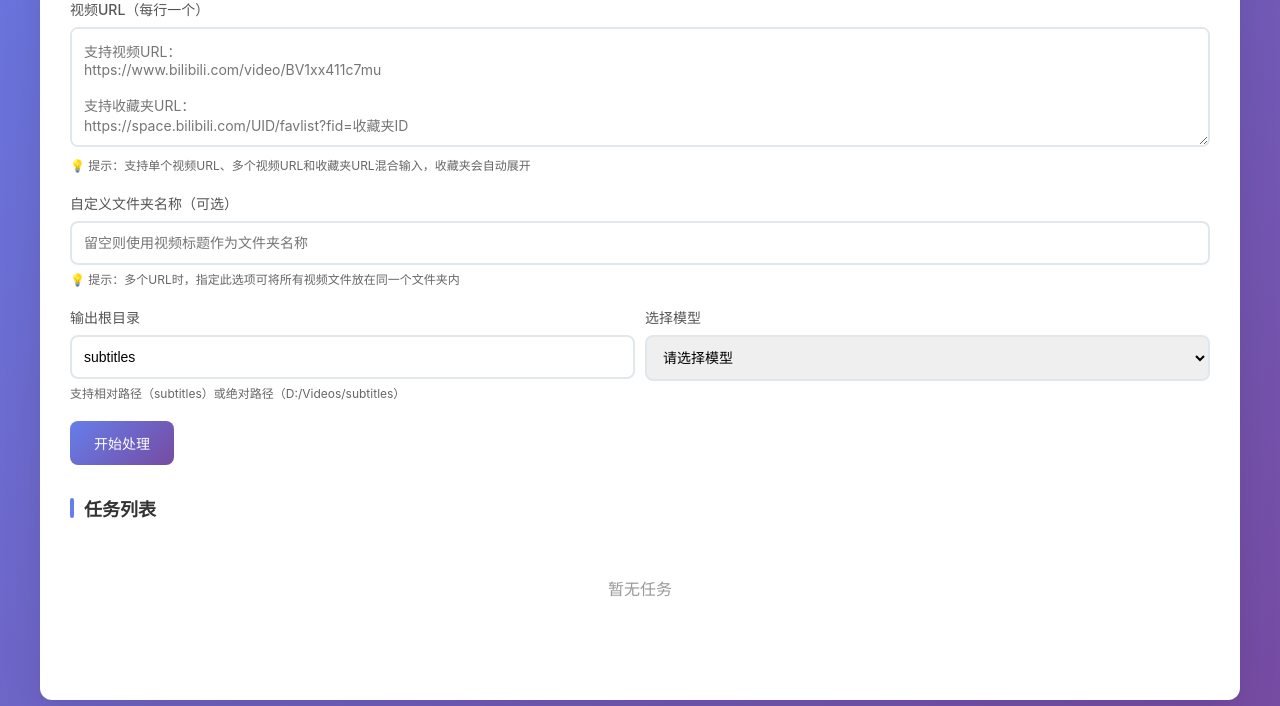
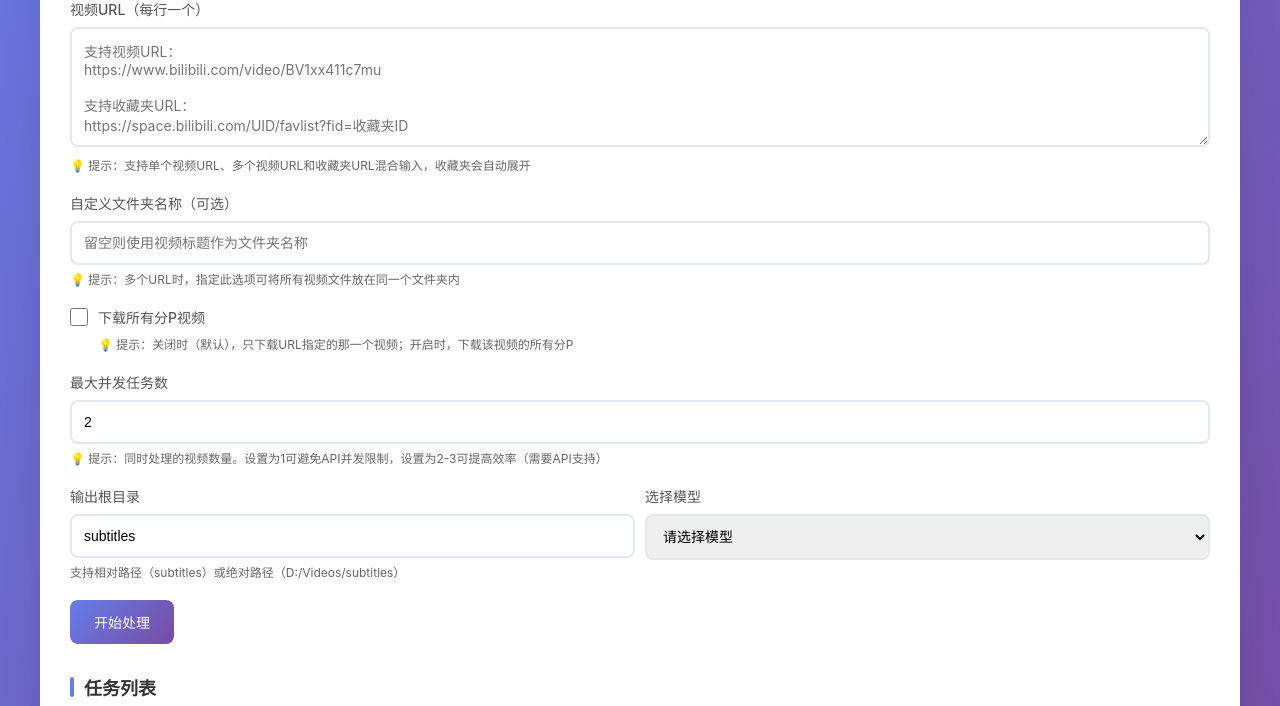
Before and after one commit to ai-learning-assistant-dev/ai-learning-assistant-textbook, a Flask app: page / in a window 1280 px wide. Shown: the part 504-1210 px from the top of the page. Run offline with Flask 3, Linux system fonts and the light colour scheme; data that the repository does not hold is empty.

Commit message:
feat: 并行控制与分p控制

```diff
--- a/app.py
+++ b/app.py
@@ -8,9 +8,11 @@ import os
 import sys
 import json
 import uuid
+import time
 import threading
 from pathlib import Path
 from datetime import datetime
+from queue import Queue
 from flask import Flask, render_template, request, jsonify, send_from_directory
 from werkzeug.utils import secure_filename
 
@@ -26,6 +28,14 @@ app.config['JSON_AS_ASCII'] = False  # 支持中文JSON
 # 全局变量存储任务状态
 tasks = {}
 tasks_lock = threading.Lock()
+
+# 任务队列：用于限制并发数量
+task_queue = Queue()
+# 最大并发任务数（可以根据API限制调整）
+MAX_CONCURRENT_TASKS = 2  # 默认同时最多处理2个视频
+# 工作线程启动标志
+worker_threads_started = False
+worker_threads_lock = threading.Lock()
 
 
 class TaskStatus:
@@ -69,7 +79,9 @@ def load_app_config():
         'last_selected_model': '',
         'cookies_file': 'cookies.txt',
         'auto_refresh_interval': 2000,
-        'web_port': 5000
+        'web_port': 5000,
+        'download_all_parts': False,  # 默认关闭：只下载URL指定的视频，不下载所有分P
+        'max_concurrent_tasks': 2  # 最大并发任务数：默认同时处理2个视频（避免API并发过高）
     }
 
     if not os.path.exists(config_file):
@@ -99,7 +111,68 @@ def save_app_config(config):
         json.dump(config, f, ensure_ascii=False, indent=2)
 
 
-def process_video_task(task_id, url, output_dir, model_name, cookies_file, custom_folder_name=None):
+def start_worker_threads():
+    """启动工作线程池（确保只启动一次）"""
+    global worker_threads_started
+
+    with worker_threads_lock:
+        if worker_threads_started:
+            return
+
+        # 加载配置获取并发数
+        config = load_app_config()
+        max_concurrent = config.get('max_concurrent_tasks', MAX_CONCURRENT_TASKS)
+
+        print(f"🚀 正在启动 {max_concurrent} 个工作线程...")
+        for i in range(max_concurrent):
+            worker = threading.Thread(target=task_queue_worker, daemon=True, name=f"Worker-{i+1}")
+            worker.start()
+
+        worker_threads_started = True
+        print(f"✅ 工作线程池已启动（{max_concurrent} 个线程）")
+
+
+def task_queue_worker():
+    """任务队列工作线程：从队列中取任务并执行"""
+    thread_name = threading.current_thread().name
+    print(f"[{thread_name}] 工作线程已启动，等待任务...")
+
+    while True:
+        try:
+            # 从队列中获取任务
+            task_data = task_queue.get()
+            if task_data is None:  # None 是停止信号
+                print(f"[{thread_name}] 收到停止信号，退出")
+                break
+
+            task_id = task_data['task_id']
+            url = task_data['url']
+            output_dir = task_data['output_dir']
+            model_name = task_data['model_name']
+            cookies_file = task_data['cookies_file']
+            custom_folder_name = task_data.get('custom_folder_name')
+            download_all_parts = task_data.get('download_all_parts', False)
+
+            print(f"[{thread_name}] 开始处理任务 {task_id}: {url}")
+
+            # 执行任务
+            process_video_task(task_id, url, output_dir, model_name, cookies_file, custom_folder_name, download_all_parts)
+
+            print(f"[{thread_name}] 任务 {task_id} 处理完成")
+
+            # 任务完成后等待一小段时间再处理下一个（避免触发反爬虫）
+            time.sleep(2)
+
+        except Exception as e:
+            print(f"[{thread_name}] 任务队列工作线程错误: {e}")
+            import traceback
+            traceback.print_exc()
+        finally:
+            # 标记任务完成
+            task_queue.task_done()
+
+
+def process_video_task(task_id, url, output_dir, model_name, cookies_file, custom_folder_name=None, download_all_parts=False):
     """处理单个视频的下载和总结任务"""
     try:
         # 检查停止标志
@@ -132,7 +205,8 @@ def process_video_task(task_id, url, output_dir, model_name, cookies_file, custo
             output_dir=output_dir,
             format_type='srt',
             download_cover=True,
-            custom_folder_name=custom_folder_name
+            custom_folder_name=custom_folder_name,
+            download_all_parts=download_all_parts
         )
 
         # 获取下载结果
@@ -446,12 +520,16 @@ def delete_model(model_id):
 def create_tasks():
     """创建批量任务"""
     try:
+        # 确保工作线程已启动
+        start_worker_threads()
+
         data = request.json
         urls = data.get('urls', [])
         output_dir = data.get('output_dir', 'subtitles')
         model_name = data.get('model_name')
         cookies_file = data.get('cookies_file', 'cookies.txt')
         custom_folder_name = data.get('custom_folder_name', '').strip() or None
+        download_all_parts = data.get('download_all_parts', False)
 
         if not urls:
             return jsonify({
@@ -504,7 +582,9 @@ def create_tasks():
                         expanded_urls.append(video_url)
                     print(f"收藏夹展开完成，共 {len(videos)} 个视频")
                 else:
-                    print(f"无法从收藏夹URL中提取ID: {url}")
+                    # 无法提取收藏夹ID，当作普通视频URL处理
+                    print(f"无法从收藏夹URL中提取ID，将作为普通视频处理: {url}")
+                    expanded_urls.append(url)
             else:
                 # 普通视频URL
                 expanded_urls.append(url)
@@ -515,9 +595,9 @@ def create_tasks():
                 'error': '未找到有效的视频URL'
             }), 400
 
-        # 创建任务
+        # 创建任务并加入队列
         task_ids = []
-        for url in expanded_urls:
+        for index, url in enumerate(expanded_urls):
             task_id = str(uuid.uuid4())
 
             with tasks_lock:
@@ -525,24 +605,33 @@ def create_tasks():
                     'id': task_id,
                     'url': url,
                     'status': TaskStatus.PENDING,
-                    'message': '等待处理',
+                    'message': '等待队列处理（避免并发过高）',
                     'created_at': datetime.now().isoformat()
                 }
 
-            # 启动后台线程处理任务
-            thread = threading.Thread(
-                target=process_video_task,
-                args=(task_id, url, output_dir, model_name, cookies_file, custom_folder_name)
-            )
-            thread.daemon = True
-            thread.start()
+            # 将任务放入队列，而不是直接启动线程
+            task_data = {
+                'task_id': task_id,
+                'url': url,
+                'output_dir': output_dir,
+                'model_name': model_name,
+                'cookies_file': cookies_file,
+                'custom_folder_name': custom_folder_name,
+                'download_all_parts': download_all_parts
+            }
+            task_queue.put(task_data)
 
             task_ids.append(task_id)
+
+        # 获取当前配置的并发数
+        config = load_app_config()
+        max_concurrent = config.get('max_concurrent_tasks', MAX_CONCURRENT_TASKS)
 
         return jsonify({
             'success': True,
             'task_ids': task_ids,
-            'total_videos': len(expanded_urls)
+            'total_videos': len(expanded_urls),
+            'message': f'已创建 {len(task_ids)} 个任务，最多同时处理 {max_concurrent} 个视频'
         })
 
     except Exception as e:
@@ -673,6 +762,10 @@ def update_app_config():
             config['auto_refresh_interval'] = data['auto_refresh_interval']
         if 'web_port' in data:
             config['web_port'] = data['web_port']
+        if 'download_all_parts' in data:
+            config['download_all_parts'] = data['download_all_parts']
+        if 'max_concurrent_tasks' in data:
+            config['max_concurrent_tasks'] = data['max_concurrent_tasks']
 
         # 保存配置
         save_app_config(config)
@@ -694,9 +787,10 @@ if __name__ == '__main__':
     os.makedirs('subtitles', exist_ok=True)
     os.makedirs('templates', exist_ok=True)
 
-    # 加载配置获取端口
+    # 加载配置获取端口和并发数
     config = load_app_config()
     port = config.get('web_port', 5000)
+    max_concurrent = config.get('max_concurrent_tasks', MAX_CONCURRENT_TASKS)
 
     print("=" * 80)
     print("Bilibili视频字幕下载与总结 - Web服务")
@@ -704,9 +798,13 @@ if __name__ == '__main__':
     print()
     print("服务启动中...")
     print(f"访问地址: http://127.0.0.1:{port}")
+    print(f"最大并发任务数: {max_concurrent}")
+    print(f"工作线程将在首次创建任务时启动")
     print()
     print("按 Ctrl+C 停止服务")
     print("=" * 80)
     print()
 
-    app.run(host='0.0.0.0', port=port, debug=True, threaded=True)
+    # 使用 use_reloader=False 避免Flask重新加载导致工作线程丢失
+    # 使用 debug=False 在生产环境中，或者确保工作线程在每次重载后都能正确启动
+    app.run(host='0.0.0.0', port=port, debug=True, use_reloader=False, threaded=True)
--- a/process_video_info.py
+++ b/process_video_info.py
@@ -36,7 +36,11 @@ def process_video_to_excel_final(json_file_path, template_excel_path):
 
     # 2. 获取原始标题，video_info.json相同路径下创建 Excel 文件
     original_title = sanitize_filename(video_info.get('title', 'Untitled Course'))
-    safe_excel_filename = json_file_path.replace('video_info.json', f'{original_title}.xlsx')
+    # 处理带前缀的video_info.json文件名（例如：标题_video_info.json）
+    safe_excel_filename = json_file_path.replace('_video_info.json', '.xlsx')
+    # 如果没有前缀（旧格式），则使用原来的逻辑
+    if safe_excel_filename == json_file_path:
+        safe_excel_filename = json_file_path.replace('video_info.json', f'{original_title}.xlsx')
 
     # 3. 复制并重命名模板 Excel 文件
     try:
--- a/templates/index.html
+++ b/templates/index.html
@@ -528,6 +528,38 @@
                         </div>
                     </div>
 
+                    <div class="form-group">
+                        <label class="form-label" style="display: flex; align-items: center; gap: 10px; cursor: pointer;">
+                            <input
+                                type="checkbox"
+                                id="downloadAllParts"
+                                style="cursor: pointer; width: 18px; height: 18px;"
+                            />
+                            <span>下载所有分P视频</span>
+                        </label>
+                        <div style="font-size: 12px; color: #666; margin-top: 5px; margin-left: 28px;">
+                            💡 提示：关闭时（默认），只下载URL指定的那一个视频；开启时，下载该视频的所有分P
+                        </div>
+                    </div>
+
+                    <div class="form-group">
+                        <label class="form-label">
+                            最大并发任务数
+                        </label>
+                        <input
+                            type="number"
+                            class="form-input"
+                            id="maxConcurrentTasks"
+                            min="1"
+                            max="10"
+                            value="2"
+                            placeholder="同时处理的视频数量"
+                        />
+                        <div style="font-size: 12px; color: #666; margin-top: 5px;">
+                            💡 提示：同时处理的视频数量。设置为1可避免API并发限制，设置为2-3可提高效率（需要API支持）
+                        </div>
+                    </div>
+
                     <div class="flex">
                         <div class="form-group flex-1">
                             <label class="form-label">输出根目录</label>
@@ -669,6 +701,19 @@
                     saveAppConfig({ output_directory: path });
                 }
             });
+
+            // 监听分P下载开关变化，自动保存
+            document.getElementById('downloadAllParts').addEventListener('change', function() {
+                saveAppConfig({ download_all_parts: this.checked });
+            });
+
+            // 监听并发数变化，自动保存
+            document.getElementById('maxConcurrentTasks').addEventListener('change', function() {
+                const value = parseInt(this.value);
+                if (value >= 1 && value <= 10) {
+                    saveAppConfig({ max_concurrent_tasks: value });
+                }
+            });
         });
 
         // 加载应用配置
@@ -683,6 +728,16 @@
                     // 应用配置到界面
                     if (appConfig.output_directory) {
                         document.getElementById('outputDir').value = appConfig.output_directory;
+                    }
+
+                    // 恢复分P下载开关状态
+                    if (appConfig.download_all_parts !== undefined) {
+                        document.getElementById('downloadAllParts').checked = appConfig.download_all_parts;
+                    }
+
+                    // 恢复并发数配置
+                    if (appConfig.max_concurrent_tasks !== undefined) {
+                        document.getElementById('maxConcurrentTasks').value = appConfig.max_concurrent_tasks;
                     }
                 }
             } catch (error) {
@@ -923,6 +978,7 @@
             const outputDir = document.getElementById('outputDir').value;
             const modelName = document.getElementById('modelSelect').value;
             const customFolderName = document.getElementById('customFolderName').value.trim();
+            const downloadAllParts = document.getElementById('downloadAllParts').checked;
 
             if (urls.length === 0) {
                 showAlert('taskAlert', '请输入至少一个视频URL', 'error');
@@ -942,7 +998,8 @@
                         urls: urls,
                         output_dir: outputDir,
                         model_name: modelName,
-                        custom_folder_name: customFolderName
+                        custom_folder_name: customFolderName,
+                        download_all_parts: downloadAllParts
                     })
                 });
 
```
Also changed, not shown: bilibili_subtitle_downloader.py (+46 -2 lines), download_and_summarize.py (+21 -16 lines), README.md.
